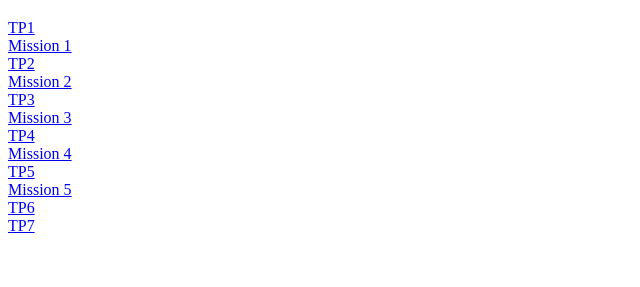
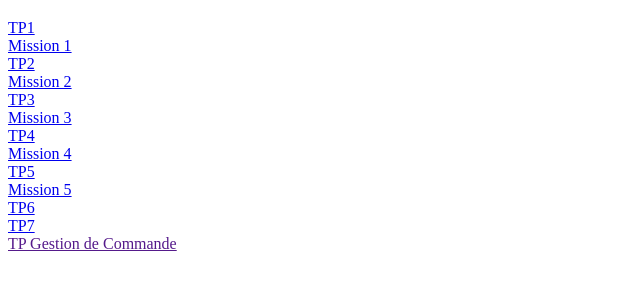
Before and after one commit to Wu-Luc/BTS-SIO, a plain HTML site: page index.html in a window 1280 px wide. Shown: the part 87-374 px from the top of the page, without its empty margins (0-640 px from the left). Drawn offline with Linux system fonts and the light colour scheme.

Commit message:
Update index.html

```diff
--- a/index.html
+++ b/index.html
@@ -20,5 +20,6 @@
     <a href="https://wu-luc.github.io/Mission-5/"> Mission 5 </a><br>
     <a href="https://wu-luc.github.io/TP-6/"> TP6 </a><br>
     <a href="https://wu-luc.github.io/TP-JS2/"> TP7 </a><br>
+    <a href=""> TP Gestion de Commande </a><br>
 </body>
 </html>
```
